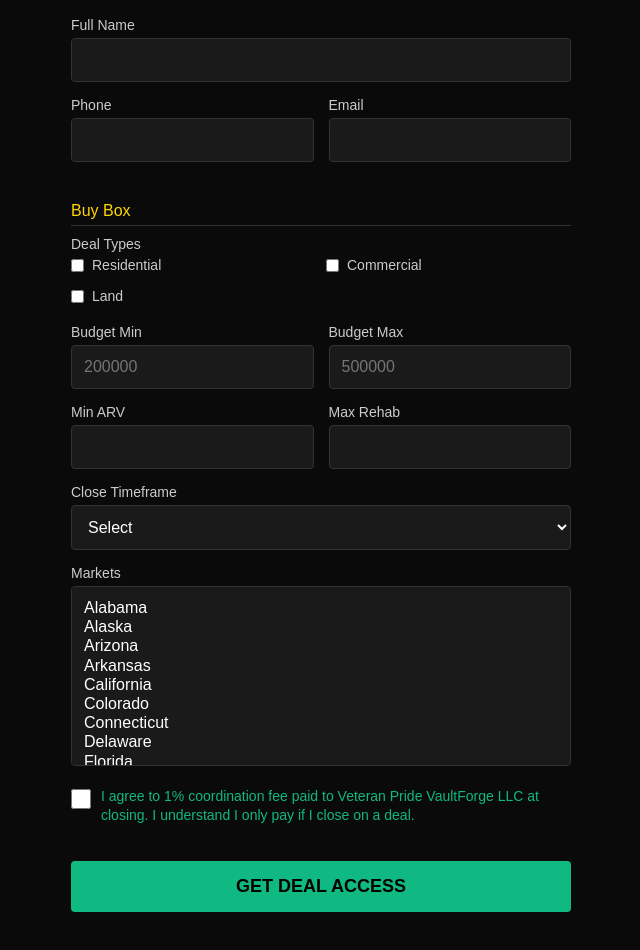
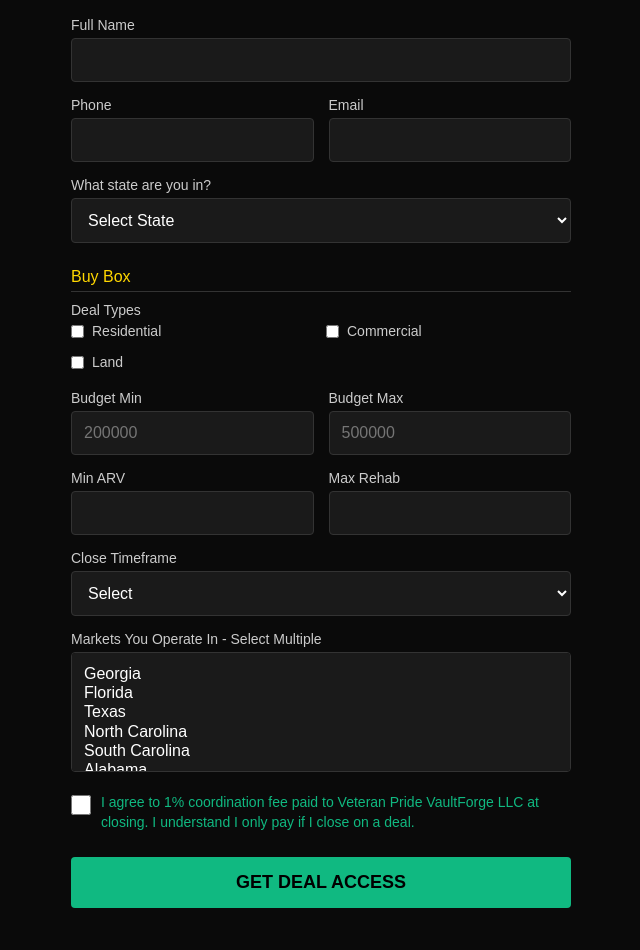
Before and after one commit to bcrsoutheast-lang/VaultForge-vip, a website: page buyers.html in a window 1280 px wide. Shown: the part 98-1048 px from the top of the page, without its empty margins (319-959 px from the left). Drawn offline with nearby package versions, Linux system fonts and the light colour scheme.

Commit message:
Update buyers.html

```diff
--- a/buyers.html
+++ b/buyers.html
@@ -6,14 +6,14 @@
   <title>Buyer Access - VaultForge</title>
   <style>
     * { margin: 0; padding: 0; box-sizing: border-box; }
-    body { background: #0a0a0a; color: #fff; font-family: Arial, sans-serif; padding: 20px; padding-bottom: 100px; }
+    body { background: #0a0a0a; color: #fff; font-family: Arial, sans-serif; padding: 20px; padding-bottom: 120px; }
  .container { max-width: 500px; margin: 0 auto; }
  .back-btn { color: #10b981; text-decoration: none; font-size: 16px; margin-bottom: 20px; display: inline-block; }
     h1 { color: #FFD700; margin-bottom: 20px; text-align: center; }
  .form-group { margin-bottom: 15px; }
     label { display: block; color: #ccc; margin-bottom: 5px; font-size: 14px; }
     input, select { width: 100%; background: #1a1a1a; border: 1px solid #333; color: #fff; padding: 12px; border-radius: 4px; font-size: 16px; }
-  .btn { width: 100%; background: #10b981; color: #000; border: none; padding: 15px; border-radius: 4px; cursor: pointer; font-weight: bold; font-size: 18px; margin-top: 10px; }
+ .btn { width: 100%; background: #10b981; color: #000; border: none; padding: 15px; border-radius: 4px; cursor: pointer; font-weight: bold; font-size: 18px; margin-top: 10px; text-decoration: none; display: block; text-align: center; }
  .grid { display: grid; grid-template-columns: 1fr 1fr; gap: 15px; }
  .checkbox-group { display: grid; grid-template-columns: 1fr 1fr; gap: 10px; }
  .checkbox-label { display: flex; align-items: center; color: #ccc; font-size: 14px; }
@@ -22,8 +22,10 @@
  .checkbox-row input { width: 20px; height: 20px; margin-top: 2px; flex-shrink: 0; }
  .checkbox-row label { color: #10b981; font-size: 14px; line-height: 1.4; }
  .success { display: none; text-align: center; padding: 40px 20px; }
-  .success h2 { color: #10b981; margin-bottom: 15px; }
+ .success h2 { color: #10b981; margin-bottom: 15px; font-size: 24px; }
+ .success p { color: #ccc; margin-bottom: 25px; line-height: 1.6; }
  .section-title { color: #FFD700; font-size: 16px; margin: 25px 0 10px 0; border-bottom: 1px solid #333; padding-bottom: 5px; }
+  select[multiple] { height: auto; min-height: 120px; }
   </style>
 </head>
 <body>
@@ -45,6 +47,25 @@
             <label>Email</label>
             <input type="email" name="email" required>
           </div>
+        </div>
+        <div class="form-group">
+          <label>What state are you in?</label>
+          <select name="buyer_state" required>
+            <option value="">Select State</option>
+            <option value="AL">Alabama</option><option value="AK">Alaska</option><option value="AZ">Arizona</option><option value="AR">Arkansas</option>
+            <option value="CA">California</option><option value="CO">Colorado</option><option value="CT">Connecticut</option><option value="DE">Delaware</option>
+            <option value="FL">Florida</option><option value="GA">Georgia</option><option value="HI">Hawaii</option><option value="ID">Idaho</option>
+            <option value="IL">Illinois</option><option value="IN">Indiana</option><option value="IA">Iowa</option><option value="KS">Kansas</option>
+            <option value="KY">Kentucky</option><option value="LA">Louisiana</option><option value="ME">Maine</option><option value="MD">Maryland</option>
+            <option value="MA">Massachusetts</option><option value="MI">Michigan</option><option value="MN">Minnesota</option><option value="MS">Mississippi</option>
+            <option value="MO">Missouri</option><option value="MT">Montana</option><option value="NE">Nebraska</option><option value="NV">Nevada</option>
+            <option value="NH">New Hampshire</option><option value="NJ">New Jersey</option><option value="NM">New Mexico</option><option value="NY">New York</option>
+            <option value="NC">North Carolina</option><option value="ND">North Dakota</option><option value="OH">Ohio</option><option value="OK">Oklahoma</option>
+            <option value="OR">Oregon</option><option value="PA">Pennsylvania</option><option value="RI">Rhode Island</option><option value="SC">South Carolina</option>
+            <option value="SD">South Dakota</option><option value="TN">Tennessee</option><option value="TX">Texas</option><option value="UT">Utah</option>
+            <option value="VT">Vermont</option><option value="VA">Virginia</option><option value="WA">Washington</option><option value="WV">West Virginia</option>
+            <option value="WI">Wisconsin</option><option value="WY">Wyoming</option>
+          </select>
         </div>
 
         <div class="section-title">Buy Box</div>
@@ -88,21 +109,15 @@
           </select>
         </div>
         <div class="form-group">
-          <label>Markets</label>
-          <select name="markets" multiple size="8" style="height: auto;">
-            <option value="AL">Alabama</option><option value="AK">Alaska</option><option value="AZ">Arizona</option><option value="AR">Arkansas</option>
-            <option value="CA">California</option><option value="CO">Colorado</option><option value="CT">Connecticut</option><option value="DE">Delaware</option>
-            <option value="FL">Florida</option><option value="GA">Georgia</option><option value="HI">Hawaii</option><option value="ID">Idaho</option>
-            <option value="IL">Illinois</option><option value="IN">Indiana</option><option value="IA">Iowa</option><option value="KS">Kansas</option>
-            <option value="KY">Kentucky</option><option value="LA">Louisiana</option><option value="ME">Maine</option><option value="MD">Maryland</option>
-            <option value="MA">Massachusetts</option><option value="MI">Michigan</option><option value="MN">Minnesota</option><option value="MS">Mississippi</option>
-            <option value="MO">Missouri</option><option value="MT">Montana</option><option value="NE">Nebraska</option><option value="NV">Nevada</option>
-            <option value="NH">New Hampshire</option><option value="NJ">New Jersey</option><option value="NM">New Mexico</option><option value="NY">New York</option>
-            <option value="NC">North Carolina</option><option value="ND">North Dakota</option><option value="OH">Ohio</option><option value="OK">Oklahoma</option>
-            <option value="OR">Oregon</option><option value="PA">Pennsylvania</option><option value="RI">Rhode Island</option><option value="SC">South Carolina</option>
-            <option value="SD">South Dakota</option><option value="TN">Tennessee</option><option value="TX">Texas</option><option value="UT">Utah</option>
-            <option value="VT">Vermont</option><option value="VA">Virginia</option><option value="WA">Washington</option><option value="WV">West Virginia</option>
-            <option value="WI">Wisconsin</option><option value="WY">Wyoming</option>
+          <label>Markets You Operate In - Select Multiple</label>
+          <select name="markets" multiple required>
+            <option value="GA">Georgia</option>
+            <option value="FL">Florida</option>
+            <option value="TX">Texas</option>
+            <option value="NC">North Carolina</option>
+            <option value="SC">South Carolina</option>
+            <option value="AL">Alabama</option>
+            <option value="TN">Tennessee</option>
           </select>
         </div>
         <div class="checkbox-row">
@@ -113,10 +128,9 @@
       </form>
     </div>
     <div id="success" class="success">
-      <h2>Application Under Review</h2>
-      <p>We'll contact you with deals matching your criteria.</p>
-      <br>
-      <a href="./buyers.html" class="btn" style="display:block; text-decoration:none; text-align:center;">Submit Another Application</a>
+      <h2>Profile Submitted</h2>
+      <p>Your buyer profile is under review. On approval we will contact you with a 1% coordination fee contract and matching deals.</p>
+      <a href="./buyers.html" class="btn">Submit Another Application</a>
     </div>
   </div>
 
@@ -134,6 +148,7 @@ document.getElementById('buyerForm').addEventListener('submit', async (e) => {
     full_name: formData.get('full_name'),
     phone: formData.get('phone'),
     email: formData.get('email'),
+    buyer_state: formData.get('buyer_state'),
     budget_min: formData.get('budget_min')? parseInt(formData.get('budget_min')) : null,
     budget_max: formData.get('budget_max')? parseInt(formData.get('budget_max')) : null,
     markets: Array.from(e.target.querySelector('[name="markets"]').selectedOptions).map(o => o.value),
```
Lines whose indentation alone changed are shown as unchanged.
